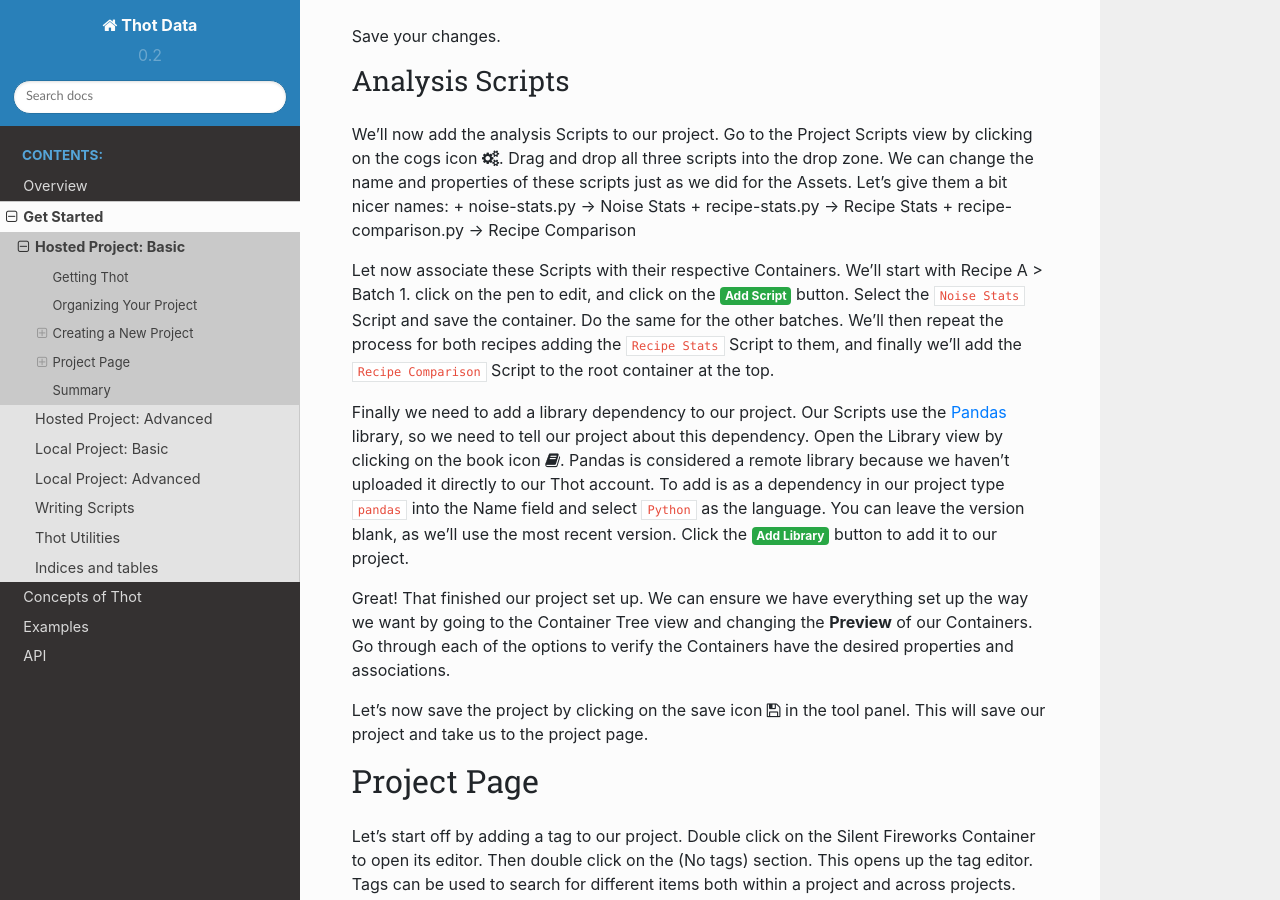
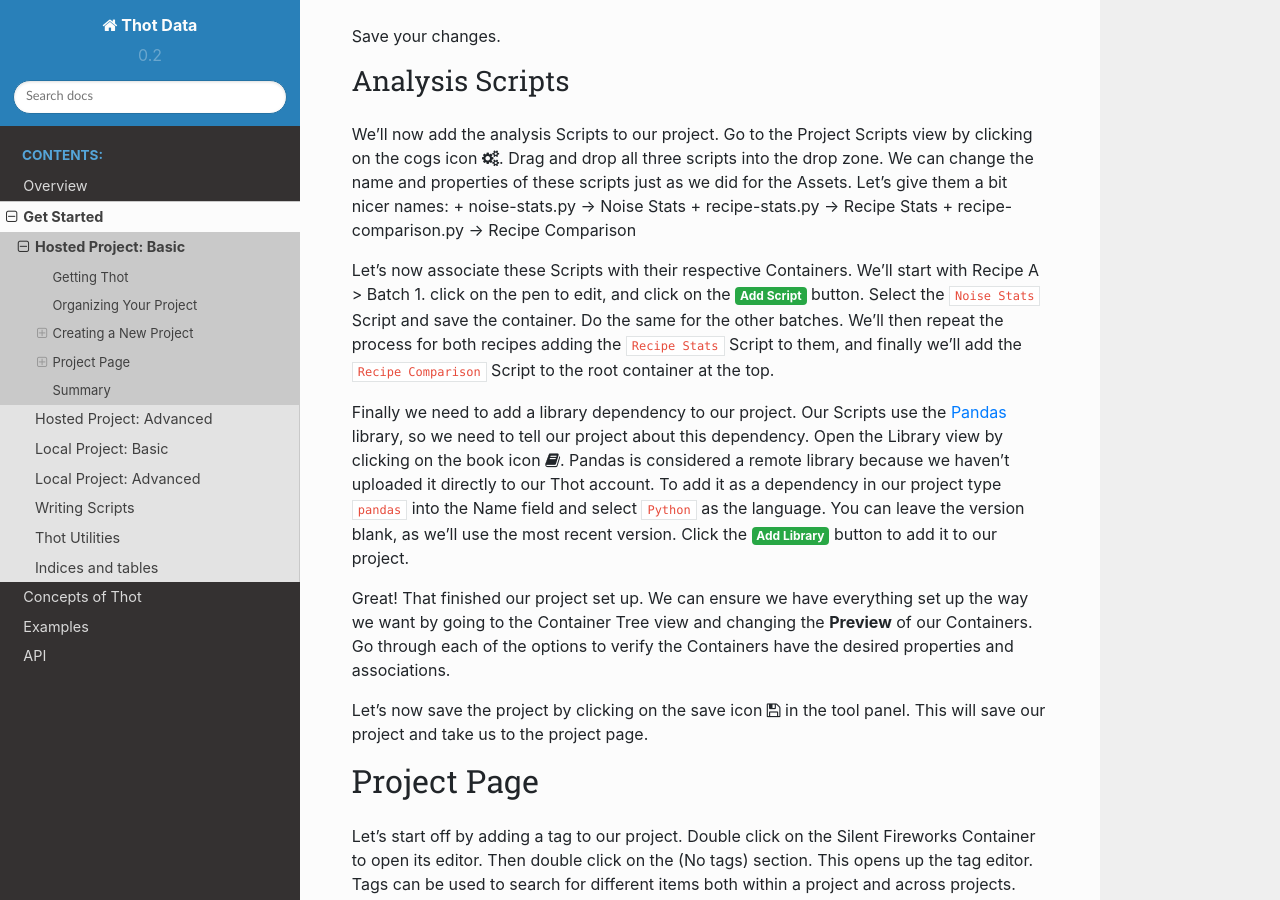
Before and after one commit to syre-data/docs, a Sphinx documentation site: the page built from source/get_started/hosted_project-basic.rst, in a window 1280 px wide and 900 px high, scrolled down 3080 px. Built offline with Sphinx 7.4.7 and the Read the Docs theme 2.0.0, drawn with Linux system fonts in a browser that asks for light colours; some of the changed text lies outside the part shown.

Commit message:
fixed typos

```diff
--- a/source/get_started/hosted_project-basic.rst
+++ b/source/get_started/hosted_project-basic.rst
@@ -96,9 +96,9 @@ We'll now add the analysis Scripts to our project. Go to the Project Scripts vie
 + recipe-stats.py -> Recipe Stats
 + recipe-comparison.py -> Recipe Comparison
 
-Let now associate these Scripts with their respective Containers. We'll start with Recipe A > Batch 1. click on the pen to edit, and click on the :badge:`Add Script, badge-success` button. Select the ``Noise Stats`` Script and save the container. Do the same for the other batches. We'll then repeat the process for both recipes adding the ``Recipe Stats`` Script to them, and finally we'll add the ``Recipe Comparison`` Script to the root container at the top.
+Let's now associate these Scripts with their respective Containers. We'll start with Recipe A > Batch 1. click on the pen to edit, and click on the :badge:`Add Script, badge-success` button. Select the ``Noise Stats`` Script and save the container. Do the same for the other batches. We'll then repeat the process for both recipes adding the ``Recipe Stats`` Script to them, and finally we'll add the ``Recipe Comparison`` Script to the root container at the top.
 
-Finally we need to add a library dependency to our project. Our Scripts use the `Pandas  <https://pandas.pydata.org/>`_ library, so we need to tell our project about this dependency. Open the Library view by clicking on the book icon :fa:`book`. Pandas is considered a remote library because we haven't uploaded it directly to our Thot account. To add is as a dependency in our project type ``pandas`` into the Name field and select ``Python`` as the language. You can leave the version blank, as we'll use the most recent version. Click the :badge:`Add Library, badge-success` button to add it to our project.
+Finally we need to add a library dependency to our project. Our Scripts use the `Pandas  <https://pandas.pydata.org/>`_ library, so we need to tell our project about this dependency. Open the Library view by clicking on the book icon :fa:`book`. Pandas is considered a remote library because we haven't uploaded it directly to our Thot account. To add it as a dependency in our project type ``pandas`` into the Name field and select ``Python`` as the language. You can leave the version blank, as we'll use the most recent version. Click the :badge:`Add Library, badge-success` button to add it to our project.
 
 Great! That finished our project set up. We can ensure we have everything set up the way we want by going to the Container Tree view and changing the **Preview** of our Containers. Go through each of the options to verify the Containers have the desired properties and associations.
 
@@ -127,7 +127,7 @@ Let's open the Container editor for Recipe A. Here we see that we can download t
 
 Click on the Batch 1 child to navigate to it. Here you'll see that we now have two versions of the Noise Statistics Asset that our script created. This is because the Noise Stats analysis ran twice on it: once when we analyzed Batch 1 itself, and again when we analyzed Recipe A. This is one of the key concepts in Thot -- analysis runs from the bottom of the tree upwards, allowing each higher level access to all the Assets below it.
 
-Let's remove all the Assets we've created so far, then analyze the entrie project. Click on the trash can icon :fa:`trash` in the corner of the Asset preview card to remove it. You can navigate to Recipe A by scrolling to the top of the Container editor and clicking it in the breadcrumbs navigation, or by exiting the navigator and re-opening it for Recipe A. Let's also remove the Noise Stats Asset for Batch B.
+Let's remove all the Assets we've created so far, then analyze the entire project. Click on the trash can icon :fa:`trash` in the corner of the Asset preview card to remove it. You can navigate to Recipe A by scrolling to the top of the Container editor and clicking it in the breadcrumbs navigation, or by exiting the navigator and re-opening it for Recipe A. Let's also remove the Noise Stats Asset for Batch B.
 
 Finally, let's analyze the entire project. Select the Silent Fireworks Container, and analyze it. Let's download the entire project so we can browse all of our Assets. With the Silent Fireworks Container still selected, click the download icon :fa:`download`. Extract the zip file, and browse through the folders. When you download a Container it downloads it as a Local Thot project, which you can learn more about in the :ref:`Local Project: Basics <local_project_basics>` tutorial.
 
```
